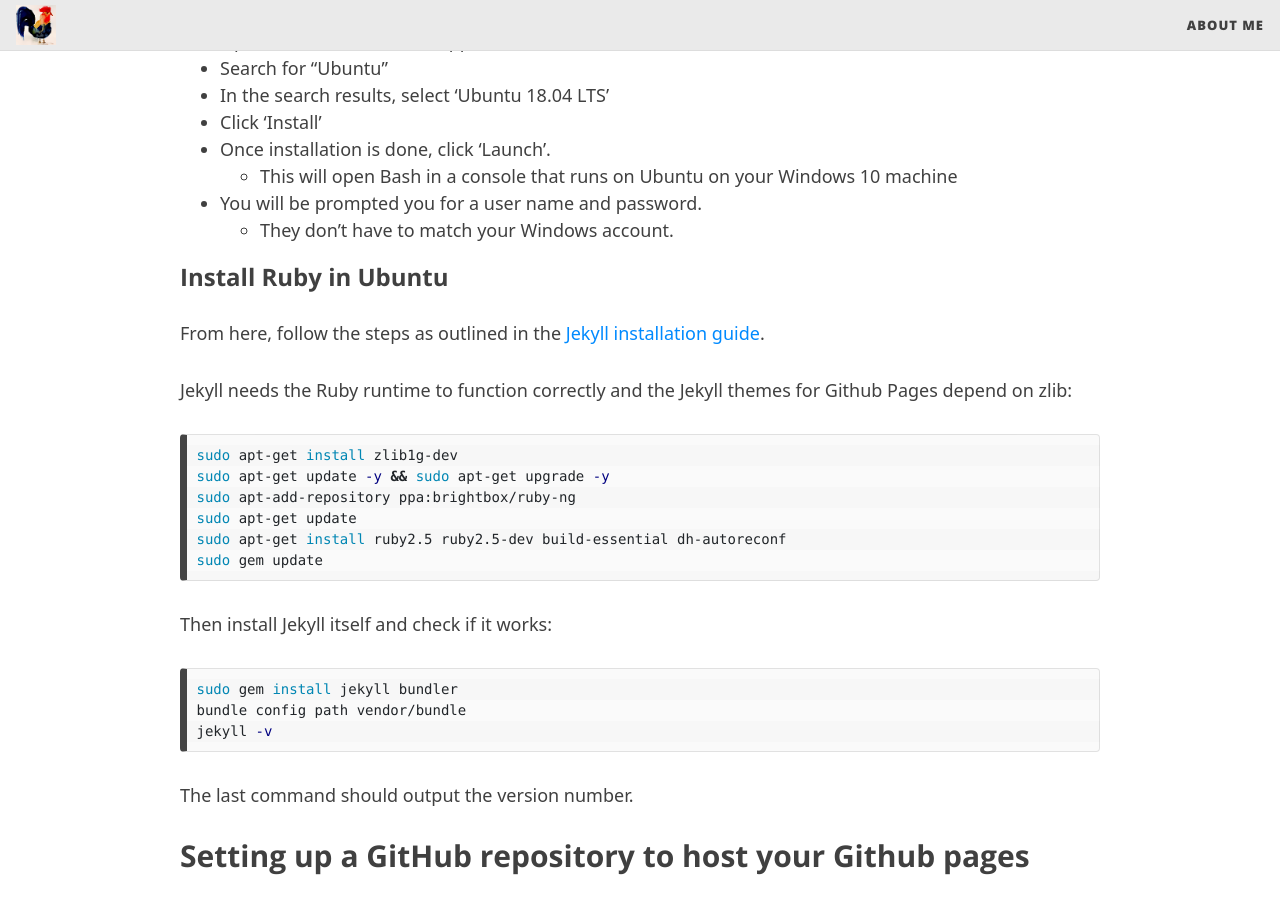
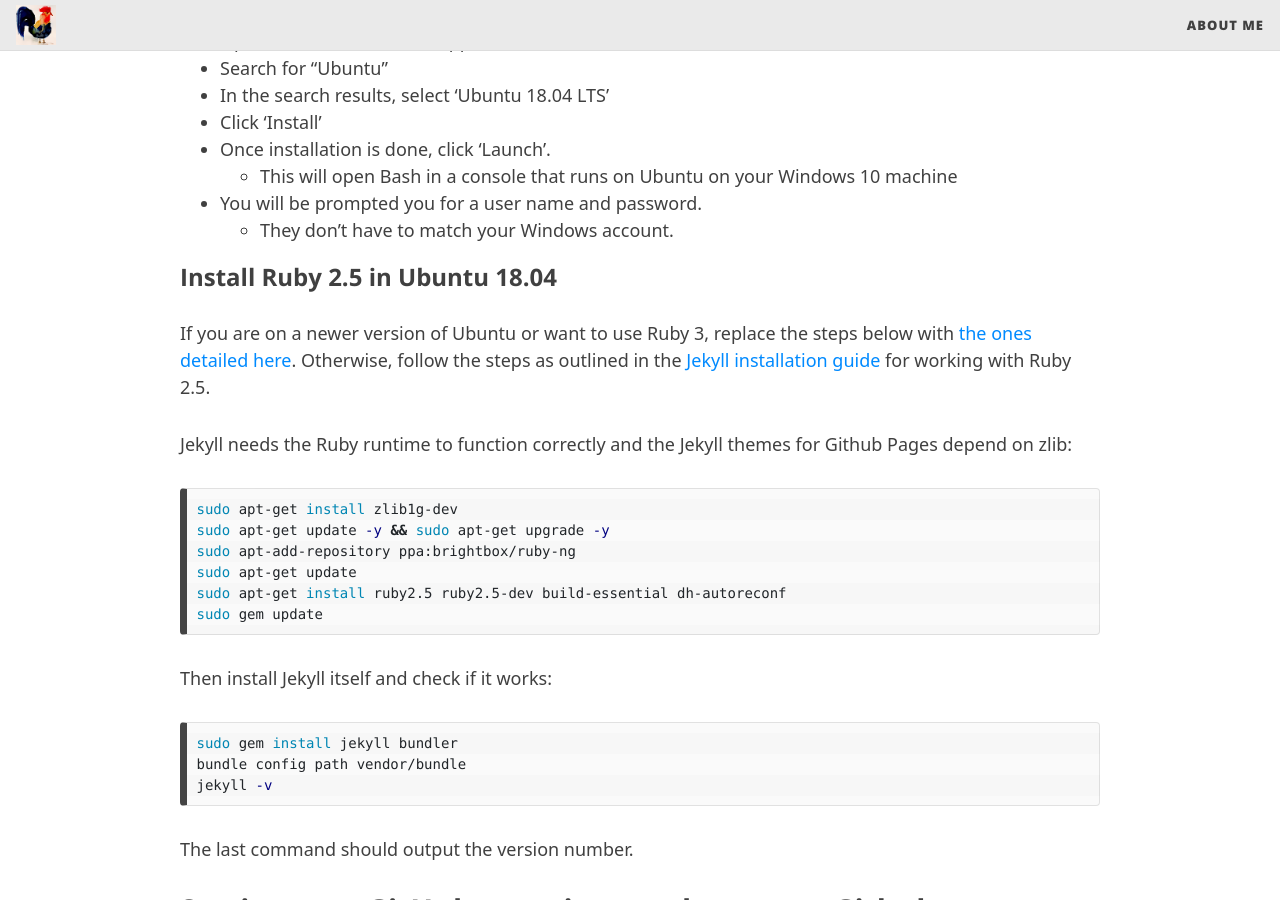
Before and after one commit to BartJolling/bartjolling.github.io, a Jekyll site: the page built from _posts/2018-11-18-jekyll-on-wsl-for-github-pages.md, in a window 1280 px wide and 900 px high, scrolled down 1227 px. Built offline with Jekyll 4.4.1, drawn with Linux system fonts in a browser that asks for light colours; nearby versions of some CDN libraries; comment, search, counter and statistics services are not loaded.

Commit message:
Jekyll Ubuntu 22.04 Ruby 3

```diff
--- a/_posts/2018-11-18-jekyll-on-wsl-for-github-pages.md
+++ b/_posts/2018-11-18-jekyll-on-wsl-for-github-pages.md
@@ -39,8 +39,9 @@
 - You will be prompted you for a user name and password.
   * They don't have to match your Windows account.
 
-### Install Ruby in Ubuntu
-From here, follow the steps as outlined in the [Jekyll installation guide](https://jekyllrb.com/docs/installation/windows/#installation-via-bash-on-windows-10).
+### Install Ruby 2.5 in Ubuntu 18.04
+
+If you are on a newer version of Ubuntu or want to use Ruby 3, replace the steps below with [the ones detailed here]({% post_url 2023-10-21-jekyll-on-wsl-ubuntu-22-04 %}). Otherwise, follow the steps as outlined in the [Jekyll installation guide](https://jekyllrb.com/docs/installation/windows/#installation-via-bash-on-windows-10) for working with Ruby 2.5.
 
 Jekyll needs the Ruby runtime to function correctly and the Jekyll themes for Github Pages depend on zlib:
 ~~~~ shell
```
Also changed, not shown: other parts of _posts/2018-11-18-jekyll-on-wsl-for-github-pages.md (+1 -1 lines), _posts/2023-10-21-jekyll-on-wsl-ubuntu-22-04.md (added, +35 -0 lines), Gemfile.lock.
